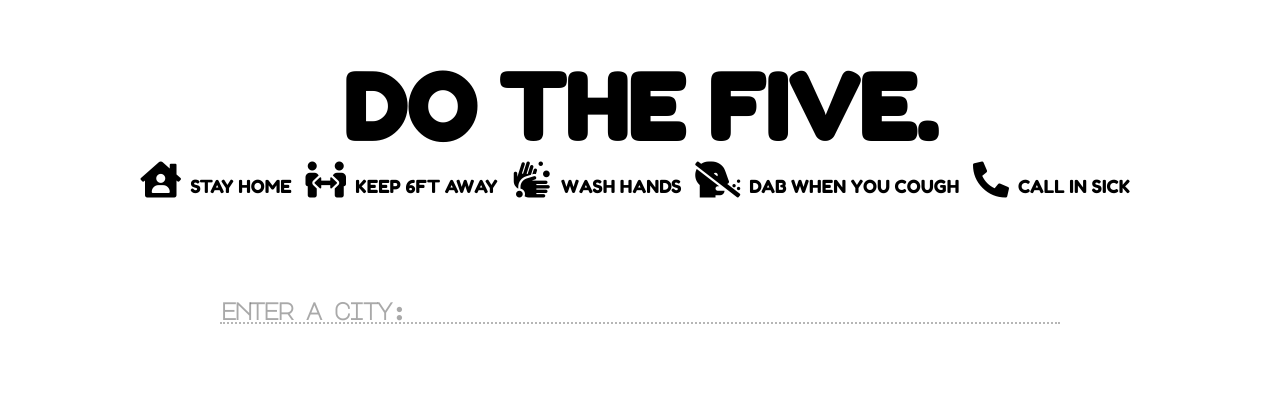
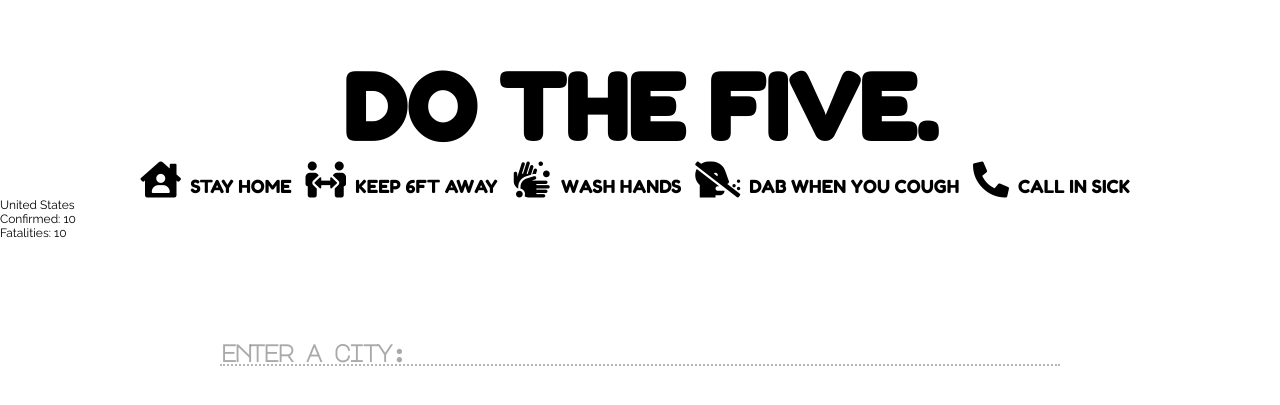
Before and after one commit to xerilius/covid19-status, a Flask app: page / in a window 1280 px wide. Shown: the part 203-608 px from the top of the page. Run offline with Flask 2, Linux system fonts and the light colour scheme; tables that the repository leaves empty hold one stand-in row (values such as "Sample post"); some libraries are stand-ins or nearby versions; some web fonts are replaced.

Commit message:
Added US stats on homepage

```diff
--- a/server.py
+++ b/server.py
@@ -2,7 +2,7 @@ from jinja2 import StrictUndefined
 from flask import Flask, render_template, redirect, request, flash, session
 from flask_debugtoolbar import DebugToolbarExtension
 from sqlalchemy import asc, desc
-from model import connect_to_db, db, County, Fatality, Confirmed, User
+from model import connect_to_db, db, County, Fatality, Confirmed, User, Usa
 
 import json
 from datetime import date
@@ -15,11 +15,19 @@ app.secret_key = "abc"  # will always store key in secrets.sh file or .env
 app.jinja_env.undefined = StrictUndefined
 
 # HOMEPAGE
-@app.route('/', methods=["GET", "POST"])
+@app.route('/', methods=["GET"])
 def index():
     """Homepage"""
 
-    return render_template("index.html")
+    country_total= db.session.query(Usa.confirmed_total, Usa.fatality_total).order_by(desc(Usa.date)).limit(1)
+
+    for item in country_total:
+        confirmed_total = item[0]
+        fatality_total = item[1]
+
+    return render_template("index.html",
+                        confirmed_total=confirmed_total,
+                        fatality_total=fatality_total)
 
 
 # SIGNUP
--- a/templates/index.html
+++ b/templates/index.html
@@ -39,6 +39,11 @@
             <i class="fas fa-phone-alt fa-2x"></i>&nbsp; Call in Sick &nbsp;
         </div>
     </div>
+    <div class="country-stats">
+        <div class="country-stats__header">United States</div>
+        <div class="country-stats__confirmed">Confirmed: {{ confirmed_total }}</div>
+        <div class="country-stats__fatality">Fatalities: {{ fatality_total }}</div>
+    </div>
     <div class="searchbar">
         <form class="searchbar__form" action="/search-results" method="POST">
             <input class="searchbar__search" action="/search-results" type="text" name="searchbar" placeholder="Enter a city:">
```
